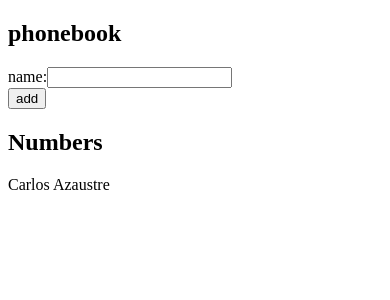
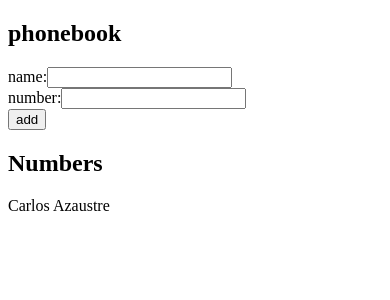
Before and after one commit to carlosazaustre/fullstack-course-helsinki, a React (Create React App) app in the folder part2-phonebook/: page / in a window 390 px wide. Shown: the top 300 px of the page. Built offline with nearby package versions, Linux system fonts and the light colour scheme.

Commit message:
2.8: The Phonebook Step3

```diff
--- a/part2-phonebook/src/App.js
+++ b/part2-phonebook/src/App.js
@@ -5,6 +5,7 @@ const App = () => {
     { name: 'Carlos Azaustre'}
   ]);
   const [newName, setNewName] = useState('');
+  const [newNumber, setNewNumber] = useState('');
 
   const _isAdded = (name, data) => {
     let isAdded = data.find(el => el.name === name);
@@ -20,13 +21,18 @@ const App = () => {
       alert(`${newName} is already added to phonebook`);
     }
     else {
-      setPersons(persons.concat({ name: newName }));
+      setPersons(persons.concat({ name: newName, number: newNumber }));
     }
     setNewName('');
+    setNewNumber('')
   }
 
   const handleContactChange = event => {
     setNewName(event.target.value);
+  }
+
+  const handleNumberChange = event => {
+    setNewNumber(event.target.value);
   }
 
   return (
@@ -41,12 +47,19 @@ const App = () => {
           />
         </div>
         <div>
+          number:
+          <input
+            value={newNumber}
+            onChange={handleNumberChange}
+          />
+        </div>
+        <div>
           <button type='submit'>add</button>
         </div>
       </form>
       <h2>Numbers</h2>
       {persons.map(pers => (
-        <p key={pers.name}>{pers.name}</p>
+        <p key={pers.name}>{pers.name} {pers.number}</p>
       ))}
     </div>
   );
```
